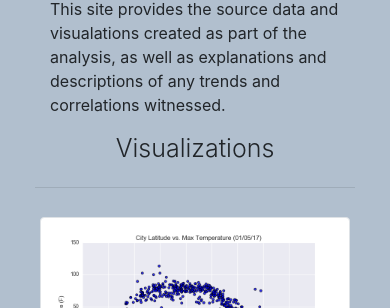
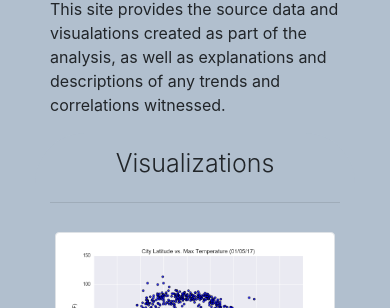
Before and after one commit to Master-Leo/Web-Design-Challenge, a plain HTML site: page index.html in a window 390 px wide. Shown: the part 598-906 px from the top of the page. Drawn offline with nearby package versions, Linux system fonts and the light colour scheme.

Commit message:
'css updated'

```diff
--- a/Assets/CSS/styles.css
+++ b/Assets/CSS/styles.css
@@ -1,7 +1,7 @@
 .main-box{
   display: grid;
-  grid-template-columns: minmax(0,1fr) 350px;
-  grid-column-gap: 12px;
+  grid-template-columns: 1fr 350px;
+  gap: 1.5rem;
   grid-auto-rows: max-content;
   z-index: 100;
   margin-top: 12px;
@@ -129,7 +129,7 @@ h4{
   }
 
   #right-section{
-    display: contents;
+    grid-template-columns: 1fr 150px ;
     margin:0px;
     margin-left: 0px;
     padding: 15px;
```
